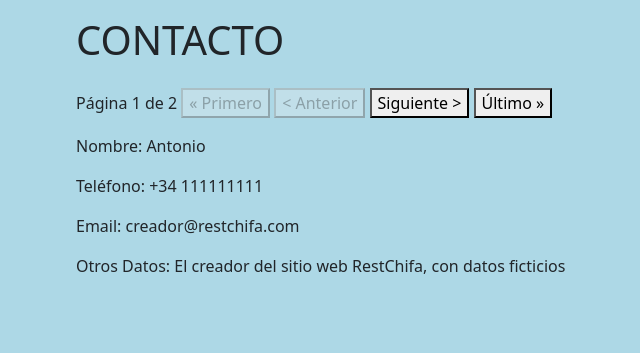
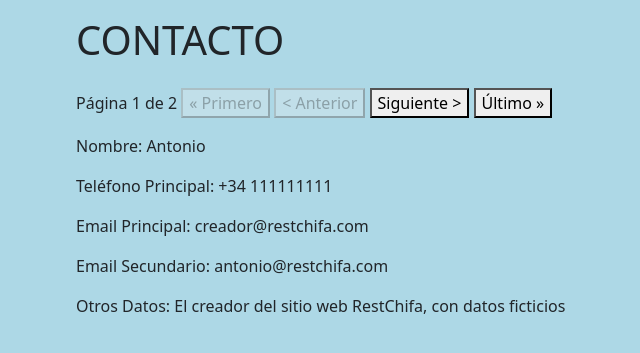
Before and after one commit to AntonioHristov/RestChifa, a Django app: page /restChifa/contact in a window 1280 px wide. Shown: the part 70-423 px from the top of the page, without its empty margins (6-646 px from the left). Run offline with Django 3.2, Linux system fonts and the light colour scheme; data comes from the database, SQL or seed files in the repository; both versions use the stored data as it was after the commit; some libraries are stand-ins or nearby versions.

Commit message:
pintar en pagina contact los telefonos e emails extra si existe el principal

```diff
--- a/django/finalProyect/restChifa/models.py
+++ b/django/finalProyect/restChifa/models.py
@@ -107,8 +107,8 @@ class Contact(models.Model):
     pk_id = models.AutoField(primary_key=True)
     name = models.CharField(max_length=200, blank = False, null = False)
     main_phone = models.CharField(max_length=15, blank = False, null = False)
-    main_email = models.CharField(max_length=100)
-    other = models.CharField(max_length=200)
+    main_email = models.CharField(max_length=100, blank=True)
+    other = models.CharField(max_length=200, blank=True)
 
     class Meta:
         verbose_name_plural = "Contacts"
--- a/django/finalProyect/restChifa/templates/restChifa/contact.html
+++ b/django/finalProyect/restChifa/templates/restChifa/contact.html
@@ -20,14 +20,38 @@
             </div>
             <div class="row">
                 <div class="col-sm-12 col-md-12 col-lg-12 col-xl-12">
-                    <p>Teléfono: {{ contact.main_phone }}</p>
+                    <p>Teléfono Principal: {{ contact.main_phone }}</p>
                 </div>
             </div>
-            <div class="row">
-                <div class="col-sm-12 col-md-12 col-lg-12 col-xl-12">
-                    <p>Email: {{ contact.main_email }}</p>
+            {% if phone_objects %}
+                {% for phone in phone_objects %}
+                    {% if phone.fk_contact == contact %}
+                        <div class="row">
+                            <div class="col-sm-12 col-md-12 col-lg-12 col-xl-12">
+                                <p>Teléfono Secundario: {{ phone.phone }}</p>
+                            </div>
+                        </div>
+                    {% endif %}
+                {% endfor %}
+            {% endif %}
+            {% if contact.main_email %}
+                <div class="row">
+                    <div class="col-sm-12 col-md-12 col-lg-12 col-xl-12">
+                        <p>Email Principal: {{ contact.main_email }}</p>
+                    </div>
                 </div>
-            </div>
+                {% if mail_objects %}
+                    {% for mail in mail_objects %}
+                        {% if mail.fk_contact == contact %}
+                            <div class="row">
+                                <div class="col-sm-12 col-md-12 col-lg-12 col-xl-12">
+                                    <p>Email Secundario: {{ mail.email }}</p>
+                                </div>
+                            </div>
+                        {% endif %}
+                    {% endfor %}
+                {% endif %}
+            {% endif %}
             <div class="row">
                 <div class="col-sm-12 col-md-12 col-lg-12 col-xl-12">
                     <p>Otros Datos: {{ contact.other }}</p>
--- a/django/finalProyect/restChifa/views.py
+++ b/django/finalProyect/restChifa/views.py
@@ -230,10 +230,14 @@ def reserve(request):
 
 def contact(request):
     page_object = Common.get_paginator(request, Contact.objects.all(), 1)
+    phone_objects = Contact_Phone.objects.all()
+    mail_objects = Contact_Mail.objects.all()
     nav_contact_active = "active"
 
     context = {
         'page_object': page_object,
+        'phone_objects': phone_objects,
+        'mail_objects': mail_objects,
         "nav_contact_active": nav_contact_active
         }
     return render(request, 'restChifa/contact.html', context)
```
Also changed, not shown: README.md, django/finalProyect/db.sqlite3, django/finalProyect/restChifa/migrations/0003_auto_20230513_1356.py (added).
